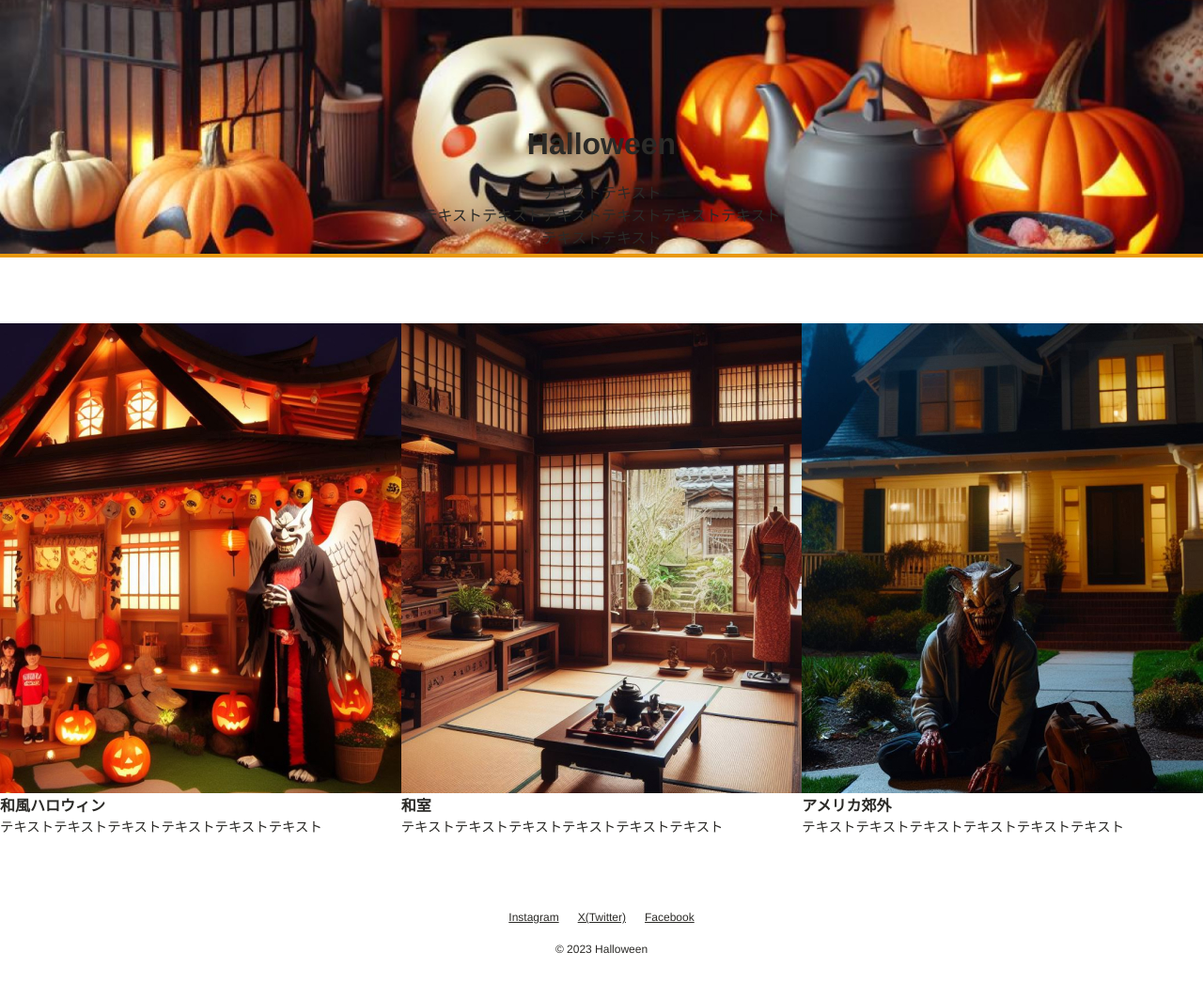
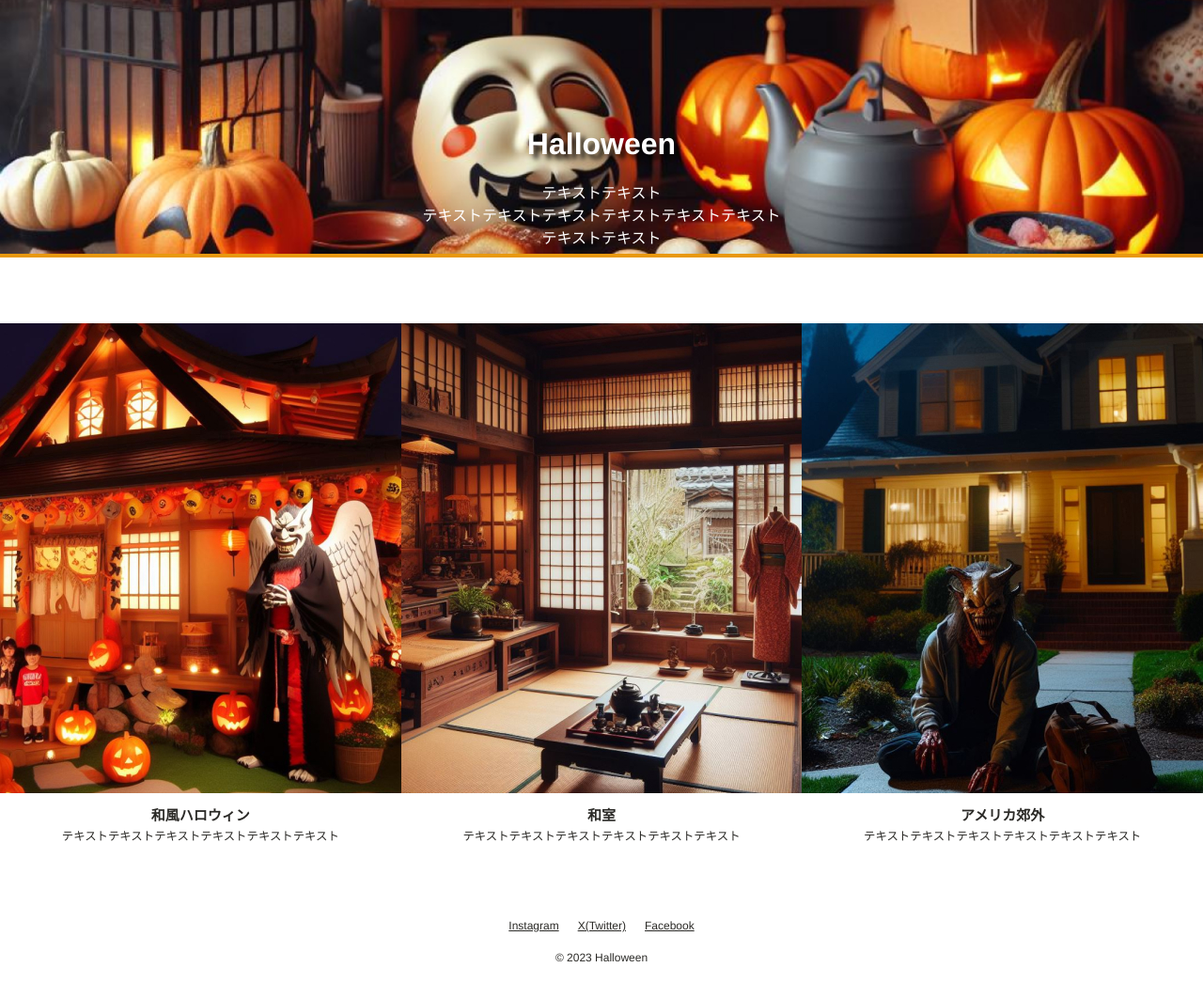
Before and after one commit to NobuyukiIchioka/Codestep-3, a plain HTML site: page index.html in a window 1280 px wide. Shown: the part 500-1546 px from the top of the page at 94% size. Drawn offline with Linux system fonts and the light colour scheme; some packages are replaced by stand-ins of ours.

Commit message:
コミニュティー前更新02

```diff
--- a/css/style.css
+++ b/css/style.css
@@ -49,7 +49,7 @@ Text
   text-align: center;
   padding: 0 20px;
   font-size: 16px;
-  text-align: center;
+  color: #fff;
 
   position: absolute;
   bottom: 10px;
@@ -60,6 +60,7 @@ Text
 .text .site-title {
   margin-bottom: 20px;
   font-size: 32px;
+  text-shadow: 5px 5px 5px rgba(0, 0, 0, 0.8);
 }
 
 
@@ -76,6 +77,7 @@ Image
 */
 .flex li {
   width: calc(100%/3);
+  text-align: center;
 }
 /*
 「object-fit: cover;」で、高さを固定したまま
@@ -88,15 +90,17 @@ Image
   height: 500px;
   object-fit: cover;
   vertical-align: bottom;
+  margin-bottom: 12px;
 }
 
 .flex li h2{
-font-size: 16px;
+font-size: 15px;
 font-weight: bold;
+margin-bottom: 3px;
 }
 
 .flex li p{
-  font-size: 14.4px;
+  font-size: 12.4px;
 }
 
 /*-------------------------------------------
```
